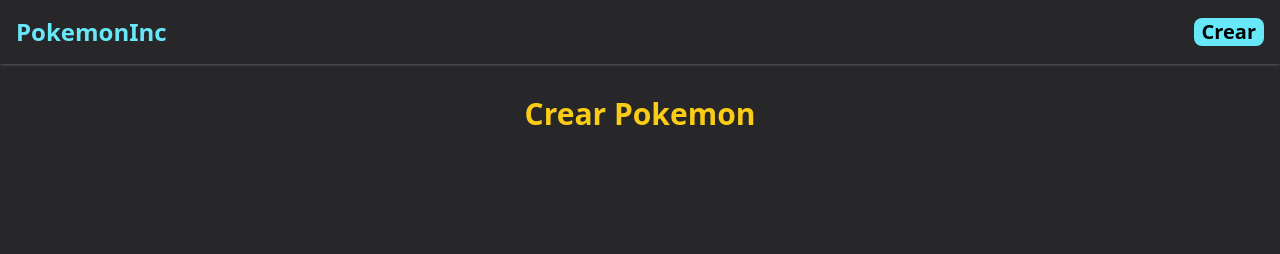
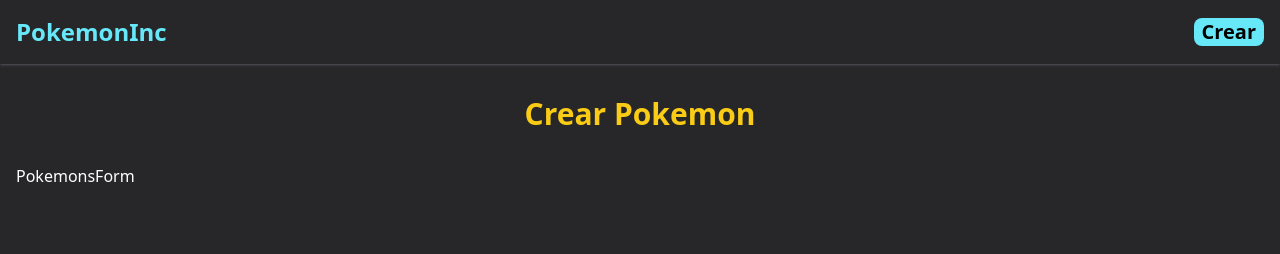
Before and after one commit to Racha777/pokemon-inc-2, a React (Create React App) app: page /pokemons/create in a window 1280 px wide. Shown: the top 254 px of the page. Built offline with nearby package versions, Linux system fonts and the light colour scheme.

Commit message:
Instalacion de Formik

```diff
--- a/package.json
+++ b/package.json
@@ -3,6 +3,7 @@
   "version": "0.0.1",
   "private": true,
   "dependencies": {
+    "formik": "^2.2.9",
     "react": "^18.1.0",
     "react-dom": "^18.1.0",
     "react-router-dom": "^6.3.0",
--- /dev/null
+++ b/src/component/pokemons/PokemonsForm.jsx
@@ -0,0 +1,7 @@
+const PokemonsForm=()=>{
+    return (
+        <div>PokemonsForm</div>
+    );
+};
+
+export default PokemonsForm;
--- a/src/pages/pokemons/PokemonsCreate.jsx
+++ b/src/pages/pokemons/PokemonsCreate.jsx
@@ -1,3 +1,5 @@
+import PokemonsForm from "../../component/pokemons/PokemonsForm";
+
 const PokemonsCreate = () => {
   return (
     <section className="py-8">
@@ -5,6 +7,7 @@
         <h2 className="text-yellow-400 text-3xl text-center font-bold">
           Crear Pokemon
         </h2>
+        <PokemonsForm/>
       </div>
     </section>
   );
```
Also changed, not shown: 1 other file (tests, documents, lock files or other folders).
